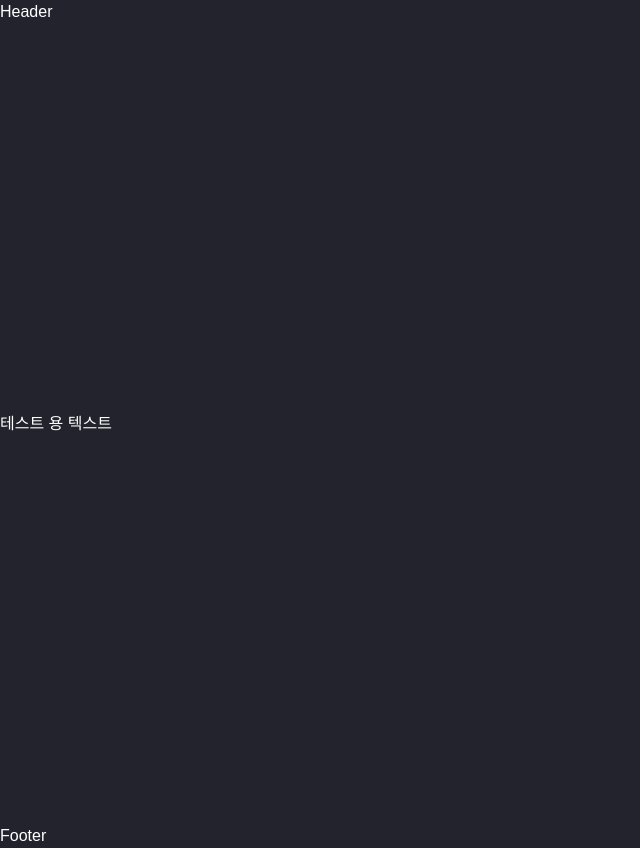
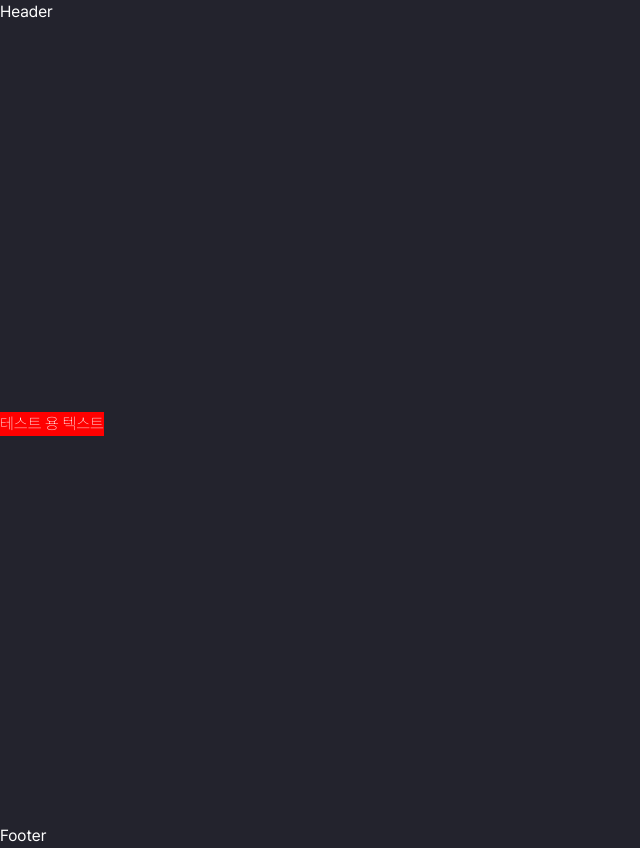
Before and after one commit to T-BluePot/portfolio, a React (Vite) app: page / in a window 1280 px wide. Shown: the whole page, without its empty margins (0-640 px from the left). Built offline with nearby package versions, Linux system fonts and the light colour scheme.

Commit message:
style: add Pretendard Variable font and weight variables

```diff
--- a/src/pages/layout/about-us/AboutUs.module.scss
+++ b/src/pages/layout/about-us/AboutUs.module.scss
@@ -1,4 +1,6 @@
 /* 팀 소개 페이지 css */
+@import '../../../styles/global.scss';
+
 .aboutUs {
   display: flex;
   align-items: center;
@@ -8,3 +10,9 @@
   height: 100vh;
   width: 100%;
 }
+
+.title {
+  font-family: 'Pretendard Variable';
+  background-color: red;
+  font-weight: $font-thin;
+}
--- a/src/pages/layout/about-us/AboutUs.tsx
+++ b/src/pages/layout/about-us/AboutUs.tsx
@@ -4,7 +4,7 @@ import styles from './AboutUs.module.scss';
 export default function AboutUs() {
   return (
     <section id="about-us" className={styles.aboutUs}>
-      <p>테스트 용 텍스트</p>
+      <p className={styles.title}>테스트 용 텍스트</p>
     </section>
   );
 }
--- a/src/styles/global.scss
+++ b/src/styles/global.scss
@@ -35,7 +35,7 @@ $spacing-2xl: 40px;
 // ✅ 기본 스타일
 body {
   margin: 0;
-  font-family: sans-serif;
+  font-family: 'Pretendard Variable', sans-serif;
   background-color: $color-black;
   color: $color-white;
 }
@@ -68,3 +68,23 @@ body {
   clip: rect(0, 0, 0, 0);
   border: 0;
 }
+
+// pretendard font 설정
+@font-face {
+  font-family: 'Pretendard Variable';
+  font-weight: 45 920;
+  font-style: normal;
+  font-display: swap;
+  src: url('/fonts/PretendardVariable.woff2') format('woff2-variations');
+}
+
+// Pretendard Variable weight 이름별 매핑
+$font-thin: 100;
+$font-extra-light: 200;
+$font-light: 300;
+$font-regular: 400;
+$font-medium: 500;
+$font-semi-bold: 600;
+$font-bold: 700;
+$font-extra-bold: 800;
+$font-black: 900;
```
Also changed, not shown: public/fonts/PretendardVariable.woff2 (added).
